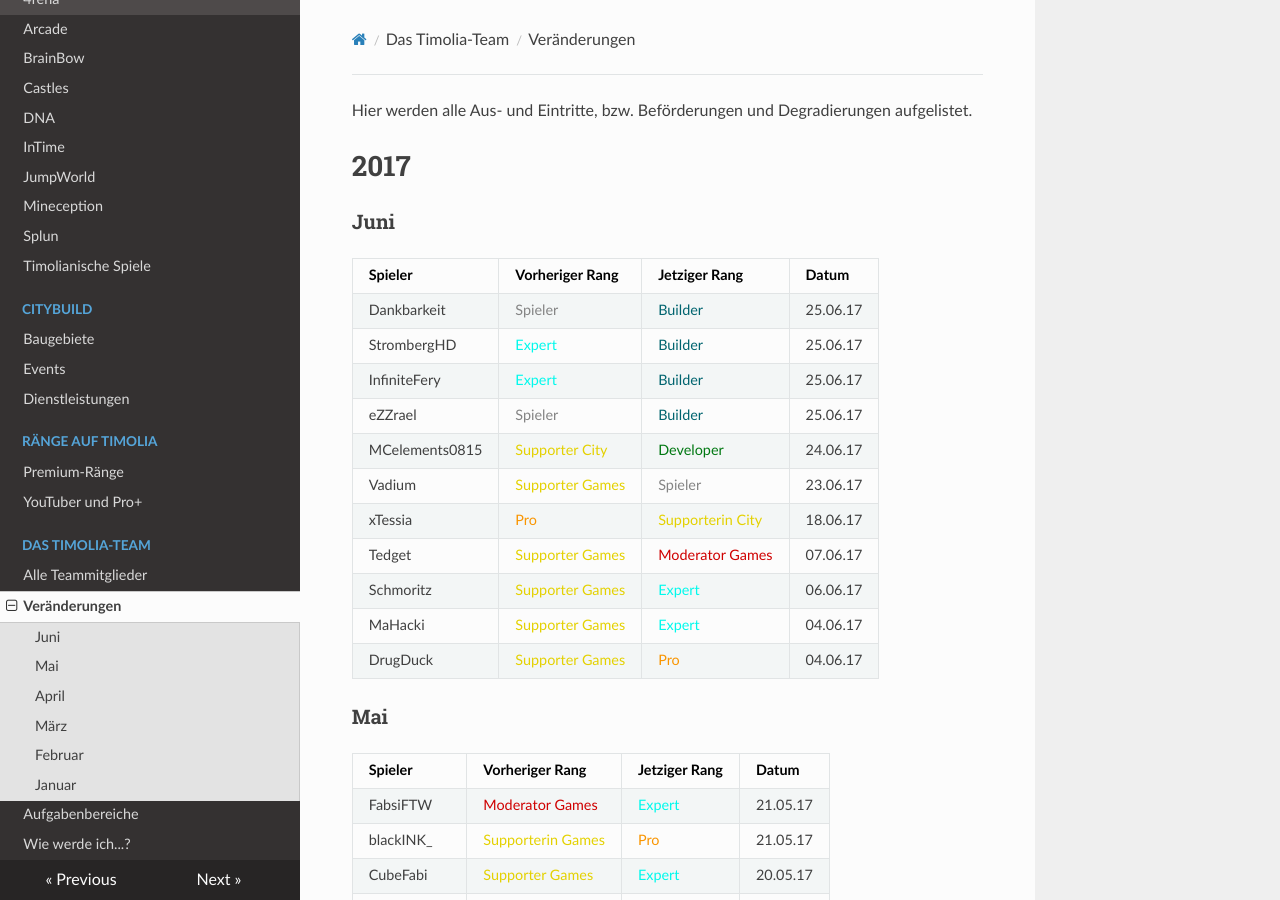
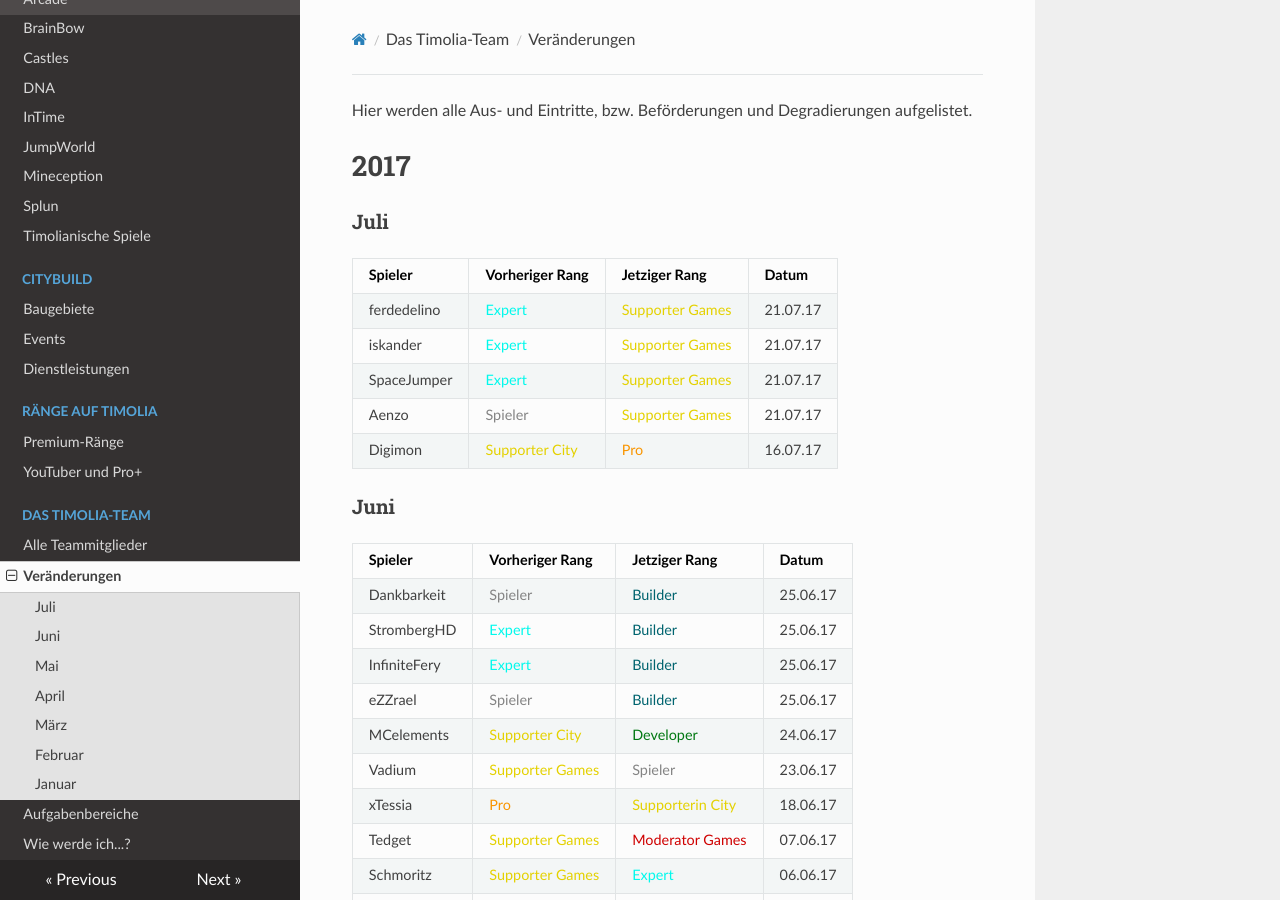
Before and after one commit to TimoliaDE/HowTo, an MkDocs documentation site: the page built from docs/team/changes.md, in a window 1280 px wide and 900 px high. Built offline with MkDocs 1.6.1, drawn with Linux system fonts in a browser that asks for light colours; nearby versions of some CDN libraries; old or Windows-style settings are respelled for this version of MkDocs.

Commit message:
added new games supporter, changed MCElements0815 to MCElements

```diff
--- a/docs/team/changes.md
+++ b/docs/team/changes.md
@@ -1,6 +1,15 @@
 Hier werden alle Aus- und Eintritte, bzw. Beförderungen und Degradierungen aufgelistet.
 
 # 2017
+
+###<strong>Juli</strong>
+| Spieler | Vorheriger Rang | Jetziger Rang | Datum |
+| ------ | ------ | ------ | ------ |
+|ferdedelino | <span style="color:#00F9EC">Expert</span> | <span style="color:#E4D100">Supporter Games</span> | 21.07.17 |
+|iskander | <span style="color:#00F9EC">Expert</span> | <span style="color:#E4D100">Supporter Games</span> | 21.07.17 |
+|SpaceJumper | <span style="color:#00F9EC">Expert</span> | <span style="color:#E4D100">Supporter Games</span> | 21.07.17 |
+|Aenzo | <span style="color:#848484">Spieler</span> | <span style="color:#E4D100">Supporter Games</span> | 21.07.17 |
+|Digimon | <span style="color:#E4D100">Supporter City</span> | <span style="color:#F99500">Pro</span> | 16.07.17 |
 
 ###<strong>Juni</strong>
 | Spieler | Vorheriger Rang | Jetziger Rang | Datum |
@@ -9,7 +18,7 @@ Hier werden alle Aus- und Eintritte, bzw. Beförderungen und Degradierungen aufg
 |StrombergHD | <span style="color:#00F9EC">Expert</span> | <span style="color:#00646F">Builder</span> | 25.06.17 |
 |InfiniteFery | <span style="color:#00F9EC">Expert</span> | <span style="color:#00646F">Builder</span> | 25.06.17 |
 |eZZrael | <span style="color:#848484">Spieler</span> | <span style="color:#00646F">Builder</span> | 25.06.17 |
-|MCelements0815 | <span style="color:#E4D100">Supporter City</span> | <span style="color:#007812">Developer</span> | 24.06.17 |
+|MCelements | <span style="color:#E4D100">Supporter City</span> | <span style="color:#007812">Developer</span> | 24.06.17 |
 |Vadium | <span style="color:#E4D100">Supporter Games</span> | <span style="color:#848484">Spieler</span> | 23.06.17 |
 |xTessia | <span style="color:#F99500">Pro</span> | <span style="color:#E4D100">Supporterin City</span> | 18.06.17 |
 |Tedget | <span style="color:#E4D100">Supporter Games</span> | <span style="color:#CF0101">Moderator Games</span> | 07.06.17 |
```
Also changed, not shown: docs/team/members.md (+2 -2 lines), docs/team/responsibilities.md (+1 -1 lines).
